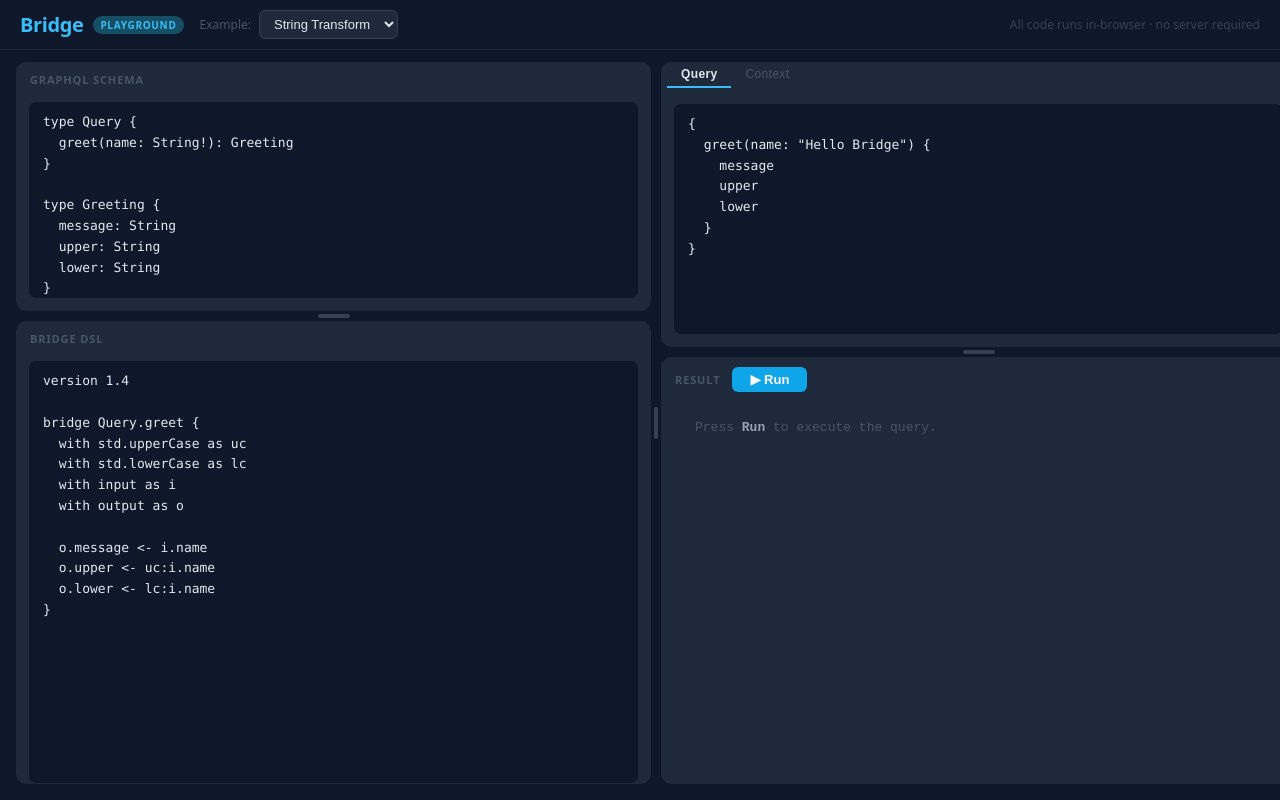
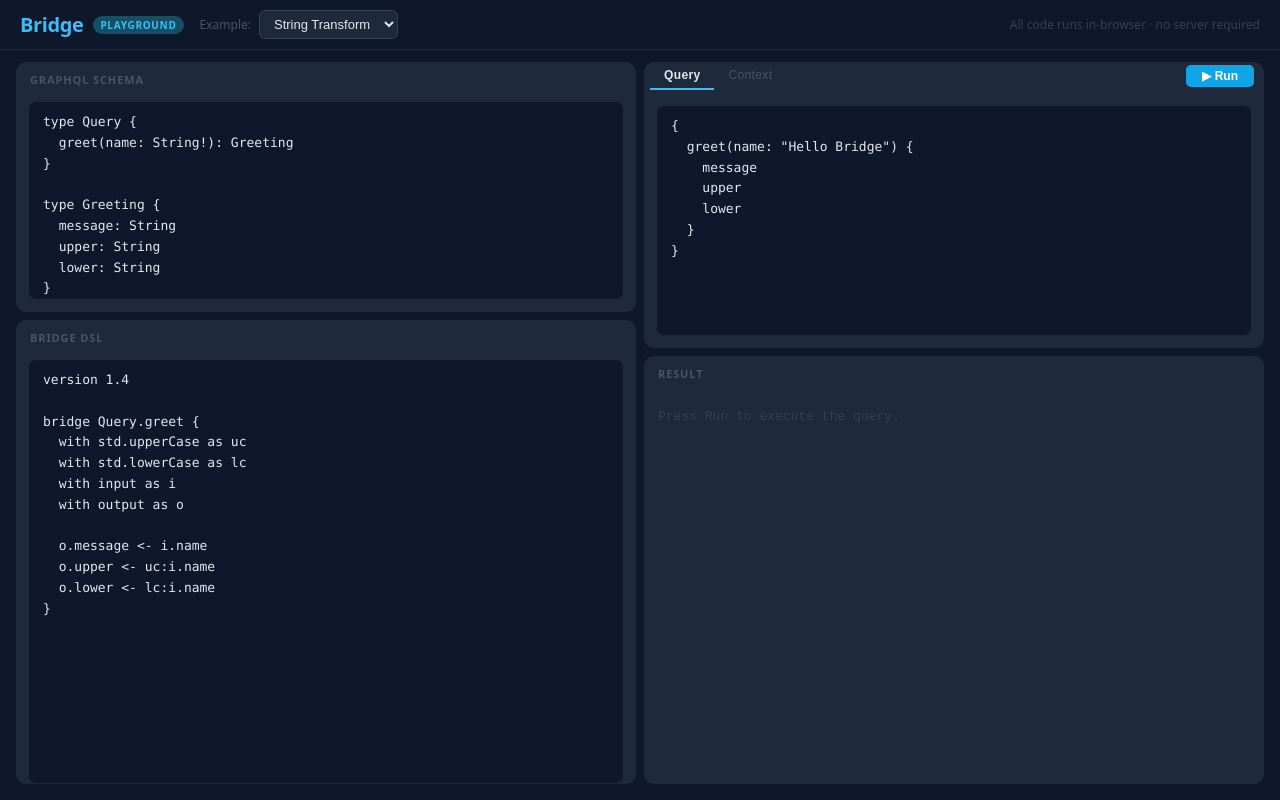
Before and after one commit to stackables/bridge, a React (Vite) app in the folder packages/playground/: page / in a window 1280 px wide. Built offline with nearby package versions, Linux system fonts and the light colour scheme.

Commit message:
feat: panel persistence, run in query panel, trace pinned bottom, transparent handles, edge padding
Co-authored-by: aarne <82001+aarne@users.noreply.github.com>

```diff
--- a/packages/playground/src/App.tsx
+++ b/packages/playground/src/App.tsx
@@ -6,26 +6,15 @@ import { examples } from "./examples";
 import { runBridge, getDiagnostics } from "./engine";
 import type { RunResult } from "./engine";
 
-// ── resize handle ─────────────────────────────────────────────────────────────
+// ── resize handle — transparent hit area, no visual indicator ────────────────
 function ResizeHandle({ direction }: { direction: "horizontal" | "vertical" }) {
   const isH = direction === "horizontal";
   return (
     <PanelResizeHandle style={{
       flexShrink: 0,
-      display: "flex",
-      alignItems: "center",
-      justifyContent: "center",
-      [isH ? "width" : "height"]: 10,
+      [isH ? "width" : "height"]: 8,
       cursor: isH ? "col-resize" : "row-resize",
-    }}>
-      <div style={{
-        background: "#334155",
-        borderRadius: 4,
-        [isH ? "width" : "height"]: 4,
-        [isH ? "height" : "width"]: 32,
-        transition: "background 0.15s",
     }} />
-    </PanelResizeHandle>
   );
 }
 
@@ -59,15 +48,22 @@ function DiagnosticsBar({ bridgeText }: { bridgeText: string }) {
   );
 }
 
-// ── tab strip ─────────────────────────────────────────────────────────────────
+// ── tab strip with optional Run button ────────────────────────────────────────
 type Tab = "query" | "context";
-function TabStrip({ active, onChange }: { active: Tab; onChange: (t: Tab) => void }) {
+type TabStripProps = {
+  active: Tab;
+  onChange: (t: Tab) => void;
+  onRun: () => void;
+  runDisabled: boolean;
+  running: boolean;
+};
+function TabStrip({ active, onChange, onRun, runDisabled, running }: TabStripProps) {
   const tab = (id: Tab, label: string) => (
     <button
       key={id}
       onClick={() => onChange(id)}
       style={{
-        padding: "5px 14px",
+        padding: "6px 14px",
         background: "transparent",
         border: "none",
         borderBottom: active === id ? "2px solid #38bdf8" : "2px solid transparent",
@@ -84,18 +80,38 @@ function TabStrip({ active, onChange }: { active: Tab; onChange: (t: Tab) => voi
   return (
     <div style={{
       display: "flex",
+      alignItems: "center",
       borderBottom: "1px solid #1e293b",
       flexShrink: 0,
       padding: "0 6px",
     }}>
       {tab("query", "Query")}
       {tab("context", "Context")}
+      <div style={{ flex: 1 }} />
+      <button
+        onClick={onRun}
+        disabled={runDisabled}
+        style={{
+          padding: "4px 16px",
+          background: runDisabled ? "#1e3a4a" : "#0ea5e9",
+          color: runDisabled ? "#475569" : "#fff",
+          border: "none",
+          borderRadius: 5,
+          fontSize: 12,
+          fontWeight: 600,
+          cursor: runDisabled ? "not-allowed" : "pointer",
+          transition: "background 0.15s",
+          marginRight: 4,
+        }}
+      >
+        {running ? "Running…" : "▶  Run"}
+      </button>
     </div>
   );
 }
 
 // ── panel wrapper ─────────────────────────────────────────────────────────────
-function PanelBox({ children, style }: { children: React.ReactNode; style?: React.CSSProperties }) {
+function PanelBox({ children }: { children: React.ReactNode }) {
   return (
     <div style={{
       background: "#1e293b",
@@ -104,7 +120,6 @@ function PanelBox({ children, style }: { children: React.ReactNode; style?: Reac
       flexDirection: "column",
       overflow: "hidden",
       height: "100%",
-      ...style,
     }}>
       {children}
     </div>
@@ -120,7 +135,7 @@ function PanelLabel({ children }: { children: React.ReactNode }) {
       color: "#475569",
       textTransform: "uppercase",
       letterSpacing: "0.08em",
-      padding: "10px 14px 0",
+      padding: "10px 14px 4px",
       flexShrink: 0,
     }}>
       {children}
@@ -234,20 +249,25 @@ export function App() {
         </div>
       </header>
 
-      {/* ── Body: two resizable columns ── */}
+      {/* ── Body: padding wrapper ensures panels never touch window edges ── */}
+      <div style={{ flex: 1, minHeight: 0, padding: "12px 16px 16px", overflow: "hidden" }}>
         <PanelGroup
           direction="horizontal"
-        style={{ flex: 1, padding: "12px 16px 16px", gap: 0, minHeight: 0 }}
+          autoSaveId="bridge-playground-h"
+          style={{ height: "100%" }}
         >
           {/* ── LEFT column: Schema + Bridge ── */}
           <Panel defaultSize={50} minSize={20}>
-          <PanelGroup direction="vertical" style={{ height: "100%", gap: 0 }}>
-
+            <PanelGroup
+              direction="vertical"
+              autoSaveId="bridge-playground-left-v"
+              style={{ height: "100%" }}
+            >
               {/* Schema panel */}
               <Panel defaultSize={35} minSize={15}>
                 <PanelBox>
                   <PanelLabel>GraphQL Schema</PanelLabel>
-                <div style={{ flex: 1, minHeight: 0, padding: "8px 12px 12px" }}>
+                  <div style={{ flex: 1, minHeight: 0, padding: "4px 12px 12px" }}>
                     <Editor label="" value={schema} onChange={setSchema} />
                   </div>
                 </PanelBox>
@@ -259,7 +279,7 @@ export function App() {
               <Panel defaultSize={65} minSize={20}>
                 <PanelBox>
                   <PanelLabel>Bridge DSL</PanelLabel>
-                <div style={{ flex: 1, minHeight: 0, padding: "8px 12px 0" }}>
+                  <div style={{ flex: 1, minHeight: 0, padding: "4px 12px 0" }}>
                     <Editor label="" value={bridge} onChange={setBridge} />
                   </div>
                   <DiagnosticsBar bridgeText={bridge} />
@@ -271,14 +291,23 @@ export function App() {
 
           <ResizeHandle direction="horizontal" />
 
-        {/* ── RIGHT column: Execute (Query/Context tabs) + Results ── */}
+          {/* ── RIGHT column: Query/Context + Results ── */}
           <Panel defaultSize={50} minSize={20}>
-          <PanelGroup direction="vertical" style={{ height: "100%", gap: 0 }}>
-
+            <PanelGroup
+              direction="vertical"
+              autoSaveId="bridge-playground-right-v"
+              style={{ height: "100%" }}
+            >
               {/* Query / Context tabbed panel */}
               <Panel defaultSize={40} minSize={15}>
                 <PanelBox>
-                <TabStrip active={activeTab} onChange={setActiveTab} />
+                  <TabStrip
+                    active={activeTab}
+                    onChange={setActiveTab}
+                    onRun={handleRun}
+                    runDisabled={loading || hasErrors}
+                    running={loading}
+                  />
                   <div style={{ flex: 1, minHeight: 0, padding: "8px 12px 12px" }}>
                     {activeTab === "query" ? (
                       <Editor label="" value={query} onChange={setQuery} />
@@ -294,29 +323,9 @@ export function App() {
               {/* Result panel */}
               <Panel defaultSize={60} minSize={20}>
                 <PanelBox>
-                <div style={{ padding: "10px 14px 8px", flexShrink: 0, display: "flex", alignItems: "center", gap: 12 }}>
-                  <span style={{ fontSize: 11, fontWeight: 700, color: "#475569", textTransform: "uppercase", letterSpacing: "0.08em" }}>
-                    Result
-                  </span>
-                  <button
-                    onClick={handleRun}
-                    disabled={loading || hasErrors}
-                    style={{
-                      padding: "5px 18px",
-                      background: loading || hasErrors ? "#1e3a4a" : "#0ea5e9",
-                      color: loading || hasErrors ? "#475569" : "#fff",
-                      border: "none",
-                      borderRadius: 6,
-                      fontSize: 13,
-                      fontWeight: 600,
-                      cursor: loading || hasErrors ? "not-allowed" : "pointer",
-                      transition: "background 0.15s",
-                    }}
-                  >
-                    {loading ? "Running…" : "▶  Run"}
-                  </button>
-                </div>
-                <div style={{ flex: 1, minHeight: 0, overflowY: "auto", padding: "0 14px 14px" }}>
+                  <PanelLabel>Result</PanelLabel>
+                  {/* content fills height; ResultView handles internal scroll + trace pinned bottom */}
+                  <div style={{ flex: 1, minHeight: 0, padding: "8px 14px 14px", overflow: "hidden", display: "flex", flexDirection: "column" }}>
                     <ResultView
                       result={result?.data}
                       errors={result?.errors}
@@ -331,5 +340,6 @@ export function App() {
           </Panel>
         </PanelGroup>
       </div>
+    </div>
   );
 }
--- a/packages/playground/src/components/ResultView.tsx
+++ b/packages/playground/src/components/ResultView.tsx
@@ -9,30 +9,31 @@ type Props = {
 };
 
 export function ResultView({ result, errors, loading, traces }: Props) {
-  if (loading) {
+  const hasContent = loading || result !== undefined || (errors && errors.length > 0);
+
   return (
-      <div style={{ padding: 20, color: "#94a3b8", fontFamily: "monospace", fontSize: 13 }}>
+    <div style={{ display: "flex", flexDirection: "column", height: "100%" }}>
+      {/* Scrollable result area */}
+      <div style={{ flex: 1, minHeight: 0, overflowY: "auto" }}>
+        {loading && (
+          <div style={{ padding: "16px 0", color: "#94a3b8", fontFamily: "monospace", fontSize: 13 }}>
             Running…
           </div>
-    );
-  }
+        )}
 
-  if (!result && !errors) {
-    return (
-      <div style={{ padding: 20, color: "#475569", fontFamily: "monospace", fontSize: 13 }}>
-        Press <strong style={{ color: "#94a3b8" }}>Run</strong> to execute the query.
+        {!hasContent && (
+          <div style={{ padding: "16px 0", color: "#334155", fontFamily: "monospace", fontSize: 13 }}>
+            Press Run to execute the query.
           </div>
-    );
-  }
+        )}
 
-  return (
-    <div style={{ display: "flex", flexDirection: "column", gap: 8 }}>
-      {errors && errors.length > 0 && (
+        {!loading && errors && errors.length > 0 && (
           <div style={{
             background: "#450a0a",
             border: "1px solid #7f1d1d",
             borderRadius: 8,
             padding: "10px 14px",
+            marginBottom: 8,
           }}>
             <div style={{ fontSize: 12, fontWeight: 600, color: "#fca5a5", marginBottom: 6, textTransform: "uppercase", letterSpacing: "0.05em" }}>
               Errors
@@ -42,11 +43,8 @@ export function ResultView({ result, errors, loading, traces }: Props) {
             ))}
           </div>
         )}
-      {result !== undefined && (
-        <div style={{ display: "flex", flexDirection: "column", gap: 4 }}>
-          <label style={{ fontSize: 12, fontWeight: 600, color: "#94a3b8", textTransform: "uppercase", letterSpacing: "0.05em" }}>
-            Result
-          </label>
+
+        {!loading && result !== undefined && (
           <pre style={{
             background: "#0f172a",
             border: "1px solid #1e293b",
@@ -58,14 +56,17 @@ export function ResultView({ result, errors, loading, traces }: Props) {
             fontSize: 13,
             lineHeight: 1.6,
             overflowX: "auto",
-            minHeight: 60,
           }}>
             {JSON.stringify(result, null, 2)}
           </pre>
+        )}
       </div>
-      )}
+
+      {/* Trace badge pinned to bottom */}
       {traces && traces.length > 0 && (
+        <div style={{ flexShrink: 0, paddingTop: 10 }}>
           <TraceDialog traces={traces} />
+        </div>
       )}
     </div>
   );
```
Lines whose indentation alone changed are shown as unchanged.
